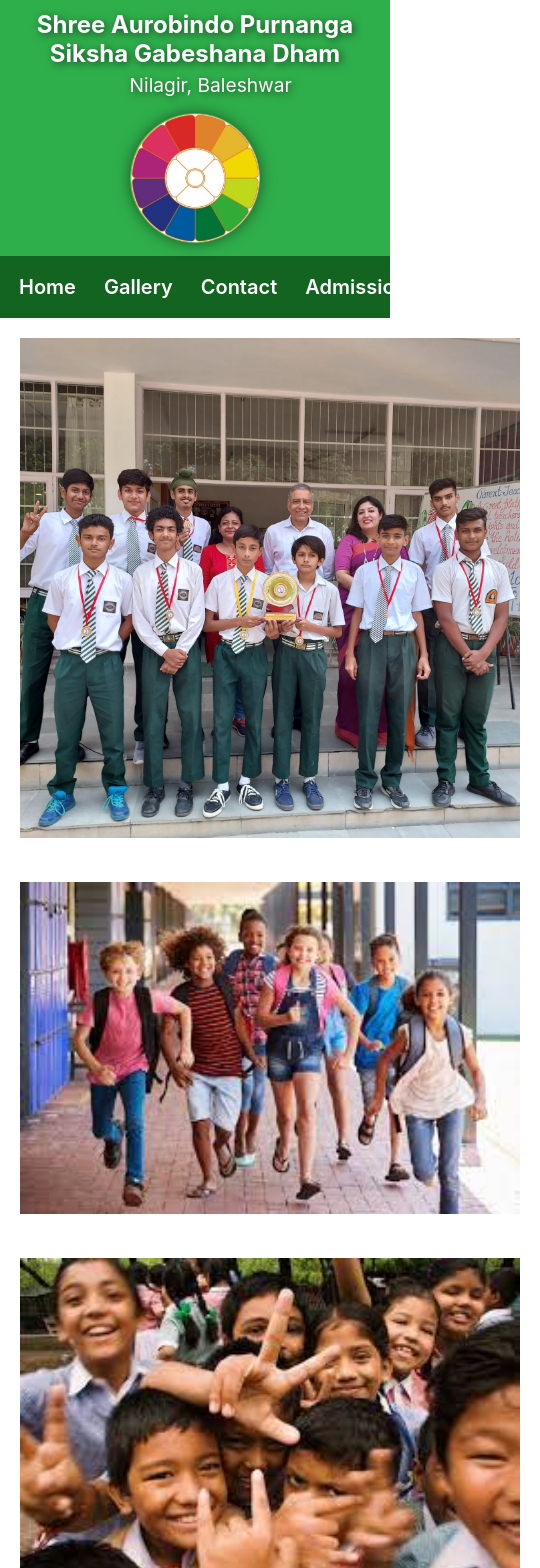
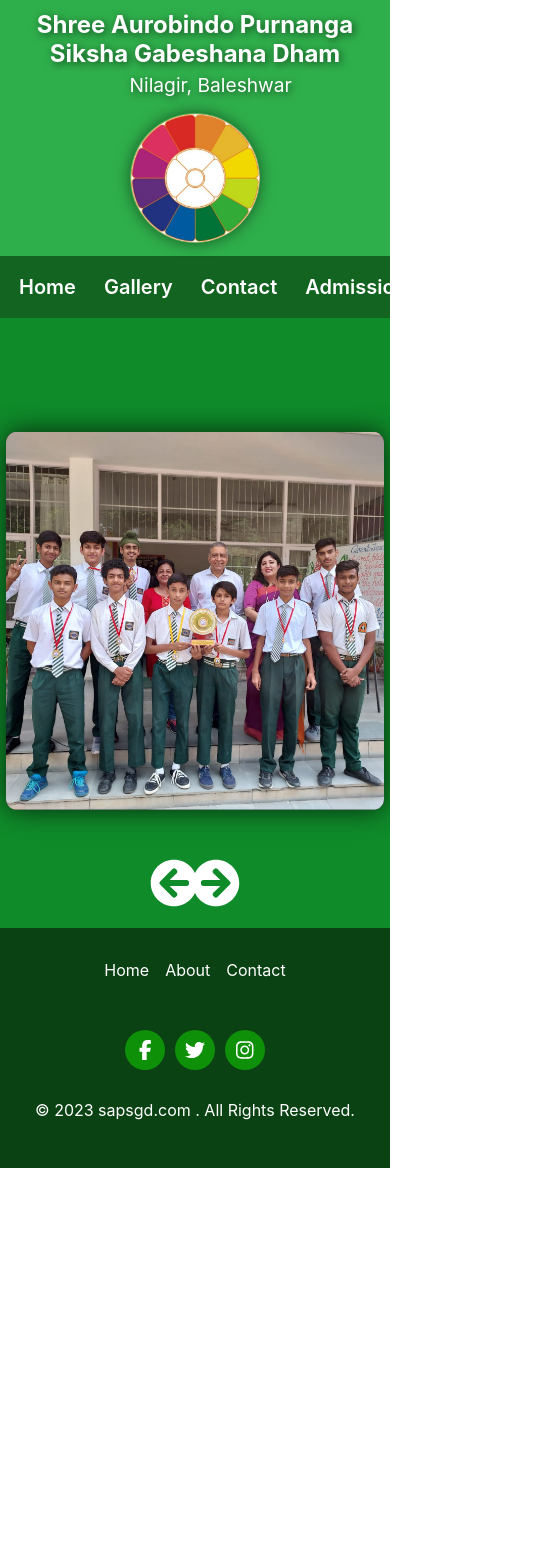
Before and after one commit to devnshankar/sapsgd.com_v1.0, a React (Create React App) app: page /gallery in a window 390 px wide. Shown: the top 1568 px of the page, 540 px wide, since content can reach past the window. After the commit the page ends 1168 px from the top, so only its background shows below. Built offline with nearby package versions, Linux system fonts and the light colour scheme.

Commit message:
added a gallery slider feature to the Gallery page

```diff
--- a/package.json
+++ b/package.json
@@ -41,6 +41,7 @@
   },
   "devDependencies": {
     "node-sass": "^7.0.3",
+    "react-icons": "^4.7.1",
     "react-spinners": "^0.13.8"
   }
 }
--- /dev/null
+++ b/src/components/ImageSlider.jsx
@@ -0,0 +1,40 @@
+import React, { useState } from 'react'
+import { SliderData } from '../components/SliderData'
+import { FaArrowCircleRight, FaArrowCircleLeft } from 'react-icons/fa'
+import "../components/styles/ImageSlider.scss"
+
+function ImageSlider({slides}) {
+    const [current, setCurrent] = useState(0)
+    const length = slides.length;
+
+
+    const nextSlide = () => {
+        setCurrent(current === length - 1 ? 0 : current + 1)
+    }
+    const prevSlide = () => {
+        setCurrent(current === 0 ? length -1 : current - 1)
+    }
+    console.log(current)
+
+
+    if(!Array.isArray(slides) || slides.length <= 0){
+        return null;
+    }
+  return (
+    <div className='slider'>
+      <FaArrowCircleLeft className="left-arrow" onClick={prevSlide}/>
+      <FaArrowCircleRight className="right-arrow" onClick={nextSlide}/>
+        {SliderData.map((slide, index) => {
+            return (
+                <div className={index === current ? 'slide active' : 'slide'} key = {index}>
+                    { index === current && (
+                        <img src={slide.image} alt="" className="image"/>
+                    ) }
+                </div>
+            )
+        })}
+    </div>
+  )
+}
+
+export default ImageSlider
--- /dev/null
+++ b/src/components/SliderData.jsx
@@ -0,0 +1,20 @@
+
+import image1 from "../assets/images/schoolpic.jpg";
+import image2 from "../assets/images/schoolpic1.jpg";
+import image3 from "../assets/images/schoolpic2.jpg";
+import image4 from "../assets/images/schoolpic3.jpg";
+
+export const SliderData = [
+  {
+    image: image1
+  },
+  {
+    image: image2
+  },
+  {
+    image: image3
+  },
+  {
+    image: image4
+  },
+];
--- /dev/null
+++ b/src/components/styles/ImageSlider.scss
@@ -0,0 +1,89 @@
+$arrow-shadow: 0px 0px 15px rgba(255, 255, 255, 0.5);
+
+.slider{
+    position: relative;
+    height: 100vh;
+    display: flex;
+    justify-content: center;
+    align-items: center;
+
+
+    .image{
+        width: 950px;
+        height: 600px;
+        border-radius: 10px;
+        object-fit: contain;
+        box-shadow: 0px 0px 25px rgba(0, 0, 0, 0.726);
+        background-color: rgba(0, 0, 0, 0.774);
+
+    }
+}
+
+.right-arrow{
+    position: absolute;
+    top: 50%;
+    right: 32px;
+    font-size: 3rem;
+    color: rgb(255, 255, 255);
+    z-index: 10;
+    cursor: pointer;
+    user-select: none;
+}
+
+.left-arrow{
+    position: absolute;
+    top: 50%;
+    left: 32px;
+    font-size: 3rem;
+    color: rgb(255, 255, 255);
+    z-index: 10;
+    cursor: pointer;
+    user-select: none;
+}
+
+.slide{
+    opacity: 0;
+    transition-duration: 1s ease;
+}
+
+.slide.active{
+    opacity: 1;
+    transition-duration: 1s;
+    transform: scale(1.08);
+}
+
+@media only screen and (max-width: 412px) {
+    .slider{
+        height: 70vh;
+        .image{
+            width: 350px;
+            height: auto;
+            border-radius: 10px;
+            object-fit: contain;
+            box-shadow: 0px 0px 25px rgba(0, 0, 0, 0.726);
+            background-color: black;
+
+        }
+    }
+    .right-arrow{
+        position: absolute;
+        top: 90%;
+        right: 140px;
+        font-size: 3rem;
+        color: rgb(255, 255, 255);
+        z-index: 10;
+        cursor: pointer;
+        user-select: none;
+    }
+
+    .left-arrow{
+        position: absolute;
+        top: 90%;
+        left: 140px;
+        font-size: 3rem;
+        color: rgb(255, 255, 255);
+        z-index: 10;
+        cursor: pointer;
+        user-select: none;
+    }
+}
--- a/src/pages/GalleryPage.jsx
+++ b/src/pages/GalleryPage.jsx
@@ -1,19 +1,14 @@
 import "../pages/styles/GalleryPage.scss"
 import React from "react"
-import img1 from "../assets/images/schoolpic.jpg"
-import img2 from "../assets/images/schoolpic1.jpg"
-import img3 from "../assets/images/schoolpic2.jpg"
-import img4 from "../assets/images/schoolpic3.jpg"
+import ImageSlider from "../components/ImageSlider"
+import { SliderData } from "../components/SliderData"
 
 
 function GalleryPage() {
 
   return (
-    <div className="gallery">
-      <img src={img1} alt=''/>
-      <img src={img2} alt=''/>
-      <img src={img3} alt=''/>
-      <img src={img4} alt=''/>
+    <div className="gallerypage">
+      <ImageSlider slides={SliderData}/>
     </div>
   )
 }
--- a/src/pages/styles/GalleryPage.scss
+++ b/src/pages/styles/GalleryPage.scss
@@ -1,4 +1,4 @@
-.gallery img{
-    width: 500px ;
-    padding: 20px;
+.gallerypage{
+    background-color: #0f8b2a;
+    padding: 10px;
 }
```
Also changed, not shown: 1 other file (tests, documents, lock files or other folders).
